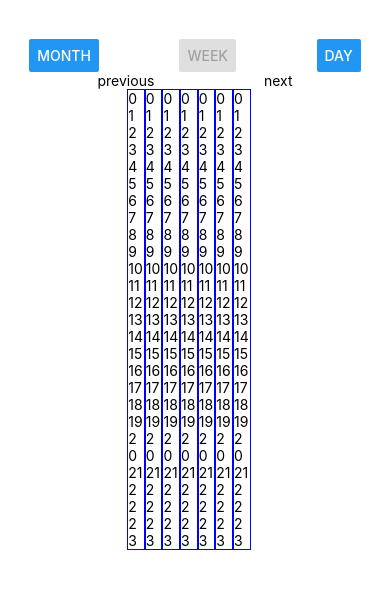
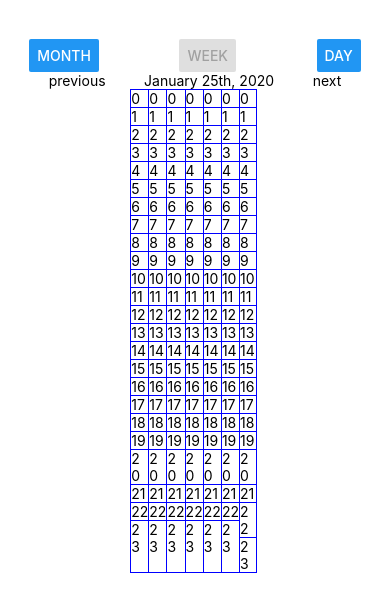
Before and after one commit to kradavar/awesomeCalendar, a React Native app: screen / in a window 390 px wide. Both pictures are taken after a click on the button "WEEK". Shown: the top 612 px of the page. Built offline with nearby package versions, Linux system fonts and the light colour scheme.

Commit message:
fix some styles

```diff
--- a/src/components/calendar/CalendarContainer.jsx
+++ b/src/components/calendar/CalendarContainer.jsx
@@ -24,12 +24,14 @@ const CalendarContainer = () => {
     }
   };
 
-  return <View>{getCalendarContent()}</View>;
+  return <View style={styles.container}>{getCalendarContent()}</View>;
 };
 
 const styles = StyleSheet.create({
   container: {
-    display: "flex"
+    width: "90%",
+    justifyContent: "center",
+    alignItems: "center"
   }
 });
 
--- a/src/components/calendar/Day.jsx
+++ b/src/components/calendar/Day.jsx
@@ -1,24 +1,34 @@
 import React, { useContext } from "react";
 import { View, Text, StyleSheet, TouchableOpacity } from "react-native";
-import { format } from "date-fns";
+import {
+  format,
+  isSunday,
+  isSameISOWeek,
+  endOfMonth,
+  isMonday
+} from "date-fns";
 import { calendarContext } from "./context";
 import { VIEW_MODES } from "../../constants/calendarConstants";
 import Hour from "./Hour";
 
 const Day = ({ date }) => {
-  const { mode } = useContext(calendarContext);
+  const { mode, currentDate } = useContext(calendarContext);
   const isMonthMode = mode === VIEW_MODES.MONTH;
+  const isDayMode = mode === VIEW_MODES.DAY;
+  const isLastWeekOfMonth = isSameISOWeek(date, endOfMonth(currentDate));
   const hours = [];
 
   for (let index = 0; index < 24; index++) {
-    hours.push(<Hour key={index} hour={index} />);
+    hours.push(<Hour key={index} hour={index} isMonday={isMonday(date)} />);
   }
 
   return (
     <View
       style={{
         ...styles.dayContainer,
-        width: mode === VIEW_MODES.DAY ? "85%" : "13%"
+        width: isDayMode ? "85%" : "14%",
+        borderRightWidth: !isDayMode && !isSunday(date) ? 0 : 1,
+        borderBottomWidth: isMonthMode && !isLastWeekOfMonth ? 0 : 1
       }}>
       {isMonthMode ? (
         <TouchableOpacity onPress={() => alert(format(date, "dd"))}>
--- a/src/components/calendar/Hour.jsx
+++ b/src/components/calendar/Hour.jsx
@@ -1,14 +1,25 @@
 import React from "react";
-import { View, TouchableOpacity, Text } from "react-native";
+import { View, TouchableOpacity, Text, StyleSheet } from "react-native";
 
-const Hour = ({ hour }) => {
+const Hour = ({ hour, isMonday }) => {
   return (
-    <View>
-      <TouchableOpacity>
+    <View
+      style={{
+        ...styles.container,
+        borderTopWidth: hour === 0 ? 0 : 1
+      }}>
+      <TouchableOpacity onPress={() => alert("hey")}>
         <Text>{hour}</Text>
       </TouchableOpacity>
     </View>
   );
 };
 
+const styles = StyleSheet.create({
+  container: {
+    borderTopWidth: 1,
+    borderColor: "blue"
+  }
+});
+
 export default Hour;
--- a/src/components/navigation/ChangeDateButtons.jsx
+++ b/src/components/navigation/ChangeDateButtons.jsx
@@ -1,5 +1,5 @@
 import React, { useContext } from "react";
-import { View, StyleSheet } from "react-native";
+import { View, StyleSheet, Text } from "react-native";
 import Button from "./Button";
 import { calendarContext } from "../calendar/context";
 import { VIEW_MODES } from "../../constants/calendarConstants";
@@ -9,7 +9,8 @@ import {
   addDays,
   subMonths,
   subWeeks,
-  subDays
+  subDays,
+  format
 } from "date-fns";
 
 const ChangeDateButtons = () => {
@@ -40,6 +41,9 @@ const ChangeDateButtons = () => {
   return (
     <View style={styles.container}>
       <Button name="previous" action={decreaseFnc} />
+      <Text>
+        {format(currentDate, mode === VIEW_MODES.MONTH ? "MMMM" : "PPP")}
+      </Text>
       <Button name="next" action={increaseFnc} />
     </View>
   );
@@ -49,7 +53,7 @@ const styles = StyleSheet.create({
   container: {
     flexDirection: "row",
     justifyContent: "space-between",
-    width: "50%"
+    width: "75%"
   }
 });
 
```
